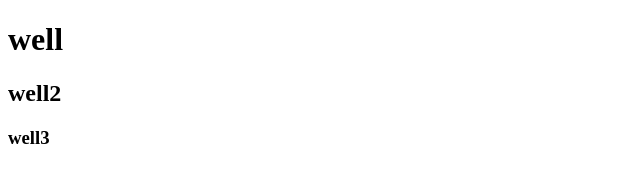
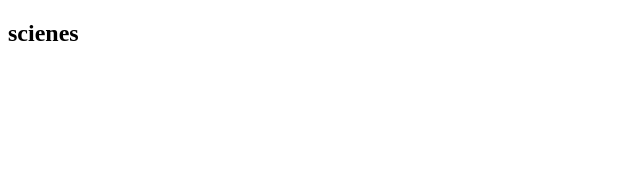
Before and after one commit to im-zaki/test-2, a plain HTML site: page index.html in a window 1280 px wide. Shown: the whole page, without its empty margins (0-640 px from the left). Drawn offline with Linux system fonts and the light colour scheme.

Commit message:
first commit

```diff
--- a/index.html
+++ b/index.html
@@ -3,11 +3,10 @@
 <head>
     <meta charset="UTF-8">
     <meta name="viewport" content="width=device-width, initial-scale=1.0">
-    <title>test 2</title>
+    <title>fahad</title>
 </head>
 <body>
-    <h1>well</h1>
-<h2>well2</h2>
-<h3>well3</h3>
+
+    <h2>scienes</h2>
 </body>
 </html>
```
